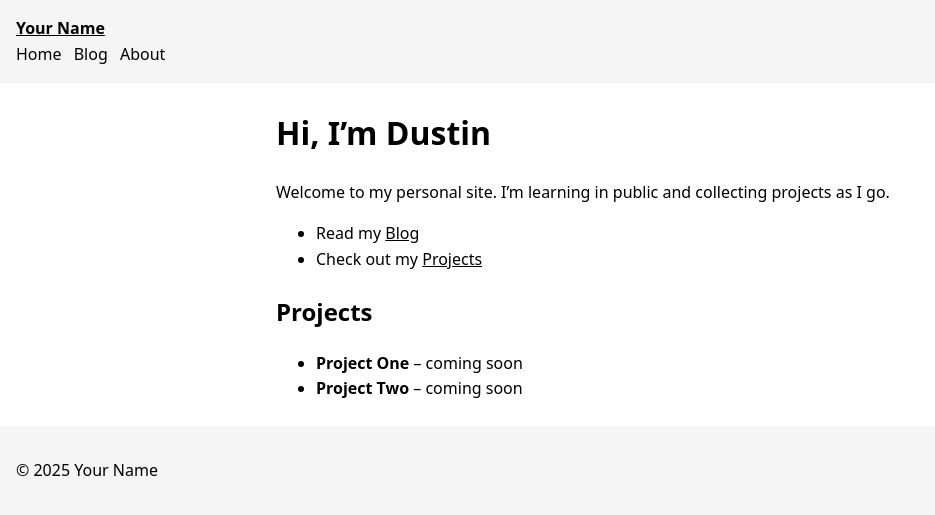
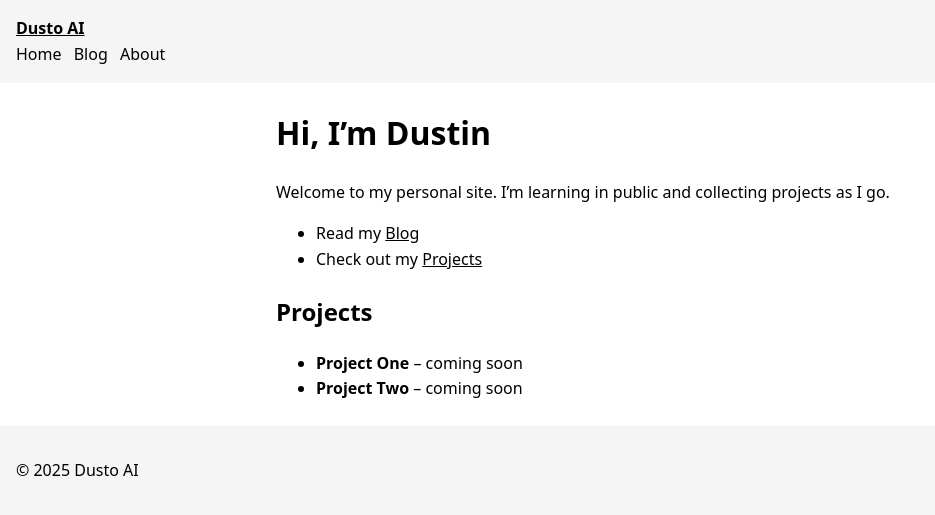
Before and after one commit to Dusto-AI/dusto-ai, a Jekyll site: the page built from index.md, in a window 1280 px wide. Shown: the top 515 px of the page, without its empty margins (0-935 px from the left). Built offline with Jekyll 4.4.1, drawn with Linux system fonts in a browser that asks for light colours; our own code applies the rules of GitHub Pages for plain Markdown files.

Commit message:
Update _config.yml

```diff
--- a/_config.yml
+++ b/_config.yml
@@ -1,6 +1,6 @@
 
-title: Your Name
-description: A short tagline about you.
+title: Dusto AI
+description: Basic blog time
 theme: jekyll-theme-cayman
 
 # Site settings
@@ -10,7 +10,7 @@ permalink: /blog/:year/:month/:day/:title/
 
 # Social (optional; show/hide in templates as you customize)
 author:
-  name: Your Name
-  email: you@example.com
-  github: YOUR-USERNAME
-  linkedin: your-linkedin-handle
+  name: Dustin
+  email:
+  github: dusto-ai
+  linkedin:
```
